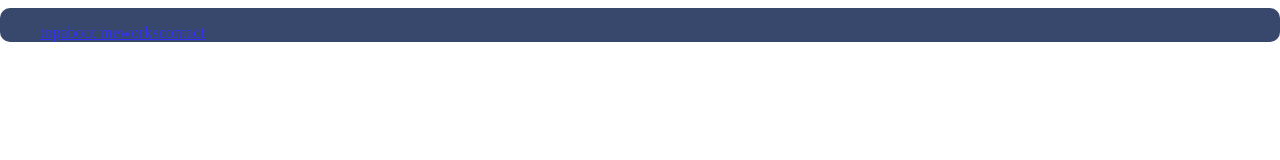
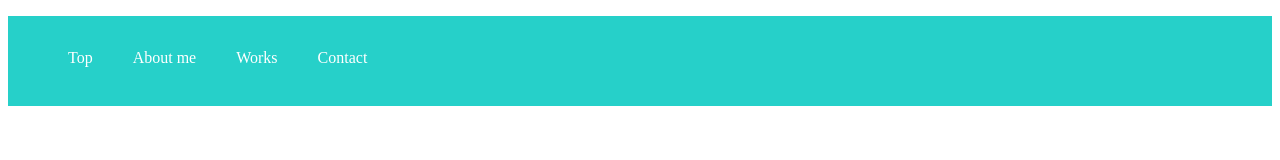
Before and after one commit to YkumanekoY/Portfolio, a plain HTML site: page index.html in a window 1280 px wide. Drawn offline with nearby package versions, Linux system fonts and the light colour scheme; files that its build step writes are made by us from their sources.

Commit message:
タブを作成

```diff
--- /dev/null
+++ b/css/main.css
@@ -0,0 +1,18 @@
+body {
+    font-family: "Avenir Next";
+}
+
+li {
+    list-style: none;
+}
+
+.header {
+    background-color: #26d0c9;
+    color: #fff;
+    height: 90px;
+}
+
+.header-list li {
+    float: left;
+    padding: 33px 20px;
+}
--- a/index.html
+++ b/index.html
@@ -3,54 +3,23 @@
 
 <head>
     <meta charset="UTF-8">
-    <meta name="viewport" content="width=device-width, initial-scale=1.0">
-    <meta http-equiv="X-UA-Compatible" content="ie=edge">
     <title>Yua's Portfolio</title>
     <link rel="stylesheet" href="main.css">
-    <script src="js/jquery-3.3.1.min.js"></script>
-    <!-- ＃リンクのスムーズスクロール -->
-    <script>
-        $(function() {
-            // #で始まるリンクをクリックしたら実行されます
-            $('a[href^="#"]').click(function() {
-                // スクロールの速度
-                var speed = 400; // ミリ秒で記述
-                var href = $(this).attr("href");
-                var target = $(href == "#" || href == "" ? 'html' : href);
-                var position = target.offset().top;
-                $('body,html').animate({
-                    scrollTop: position
-                }, speed, 'swing');
-                return false;
-            });
-        });
-    </script>
 </head>
 
 <body>
-    <nav>
-        <ul class="inner_container">
-            <li><a href="#top">top</a></li>
-            <li> <a href="#aboutMe">about me</a></li>
-            <li><a href="#works">works</a></li>
-            <li><a href="#contact">contact</a></li>
-        </ul>
-    </nav>
-    <div id="top">
+    <div class="header">
+        <div class="header-list">
+            <ul>
+                <li>Top</li>
+                <li>About me</li>
+                <li>Works</li>
+                <li>Contact</li>
+            </ul>
+        </div>
+    </div>
 
-    </div>
-    <div id="aboutMe">
-
-    </div>
-    <div id="aboutMe">
-
-    </div>
-    <div id="works">
-
-    </div>
-    <div id="contact">
-
-    </div>
+    <!-- <div class="top-image"><img href="./resources/Day1_160のコピー.jpg"></div> -->
 </body>
 
 </html>
--- a/main.css
+++ /dev/null
@@ -1,18 +0,0 @@
-nav {
-    border-radius: 10px;
-    z-index: 3;
-    left: 50%;
-    transform: translateX(-50%);
-    overflow: hidden;
-    background: rgb(6, 27, 72);
-    opacity: 0.8;
-    margin-bottom: 30px;
-    position: fixed;
-    width: 100%;
-    min-width: 900px;
-}
-
-nav li {
-    float: left;
-    list-style-type: none;
-}
```
Also changed, not shown: resources/Day1_160のコピー.jpg (added).
